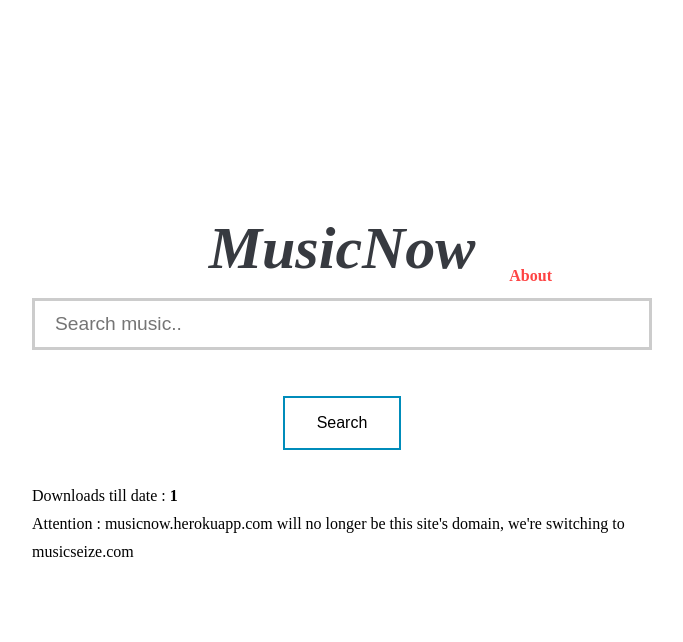
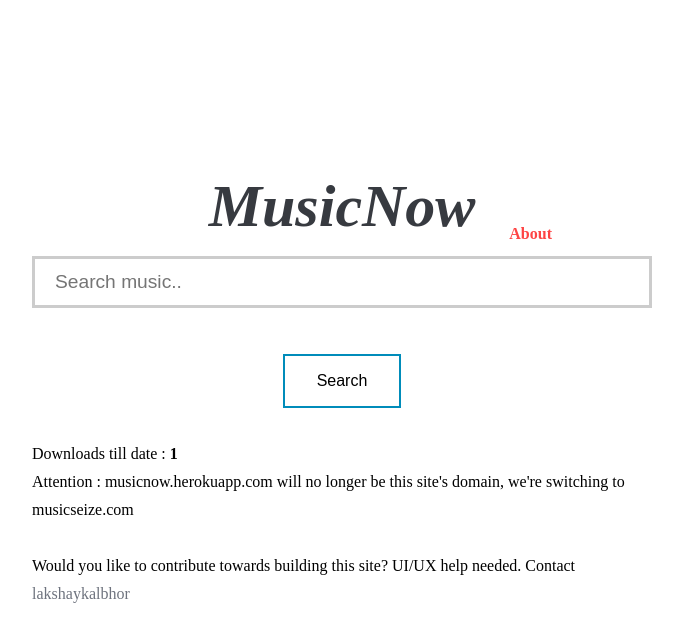
Before and after one commit to kalbhor/MusicSeize, a Flask app: page / in a window 1280 px wide. Shown: the top 642 px of the page, without its empty margins (298-981 px from the left). Run offline with Flask 2, Linux system fonts and the light colour scheme; tables that the repository leaves empty hold one stand-in row (values such as "Sample post"); some libraries are stand-ins or nearby versions.

Commit message:
help sign added

```diff
--- a/templates/index.html
+++ b/templates/index.html
@@ -24,6 +24,8 @@
 <div id="left">
 <p>Downloads till date : <b>{{ count }}</b></p>
 <p>Attention : musicnow.herokuapp.com will no longer be this site's domain, we're switching to musicseize.com</p>
+<br>
+<p>Would you like to contribute towards building this site? UI/UX help needed. Contact <a href="mailto:lakshaykalbhor@gmail.com">lakshaykalbhor</a></p>
 </div>
 </div>
 
```
